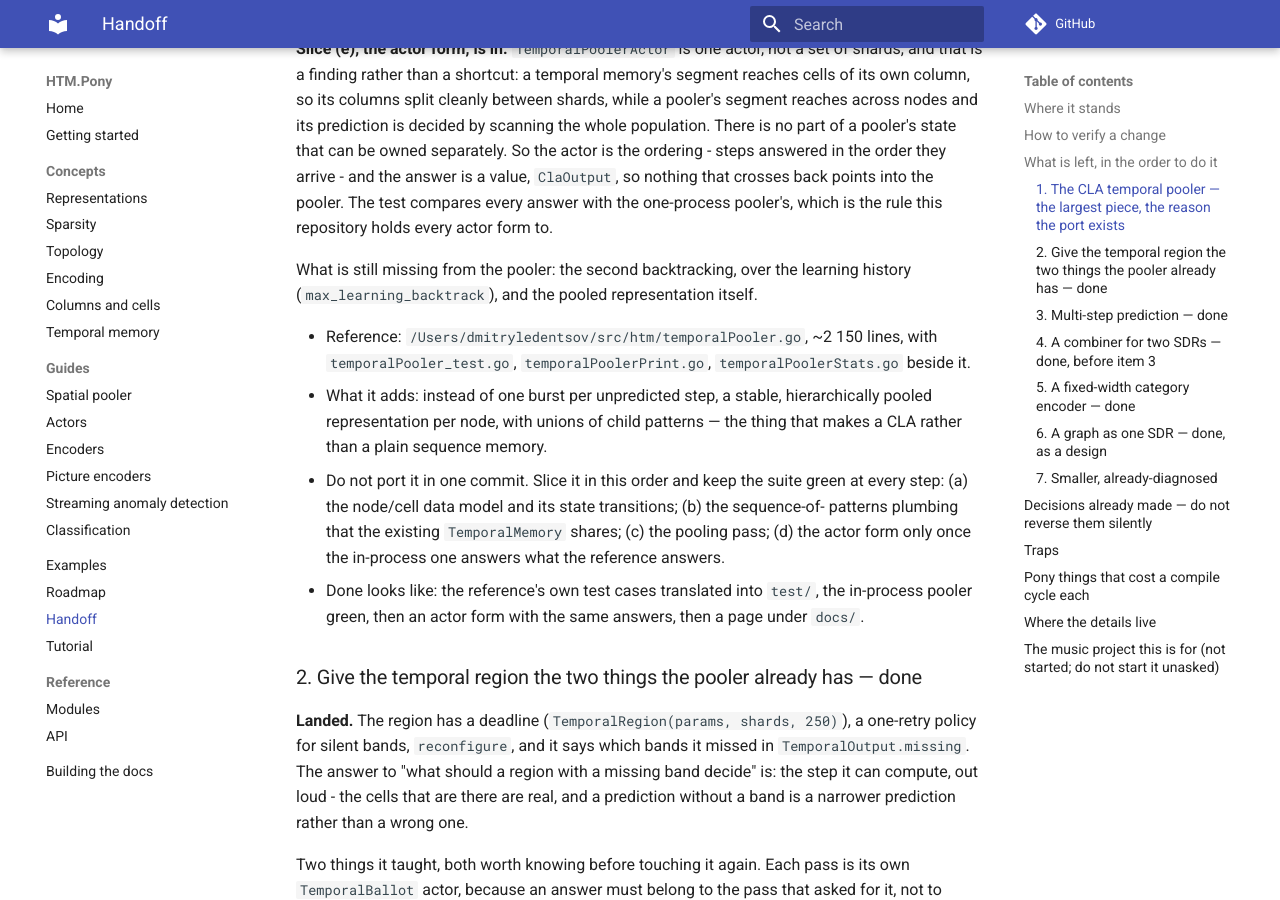
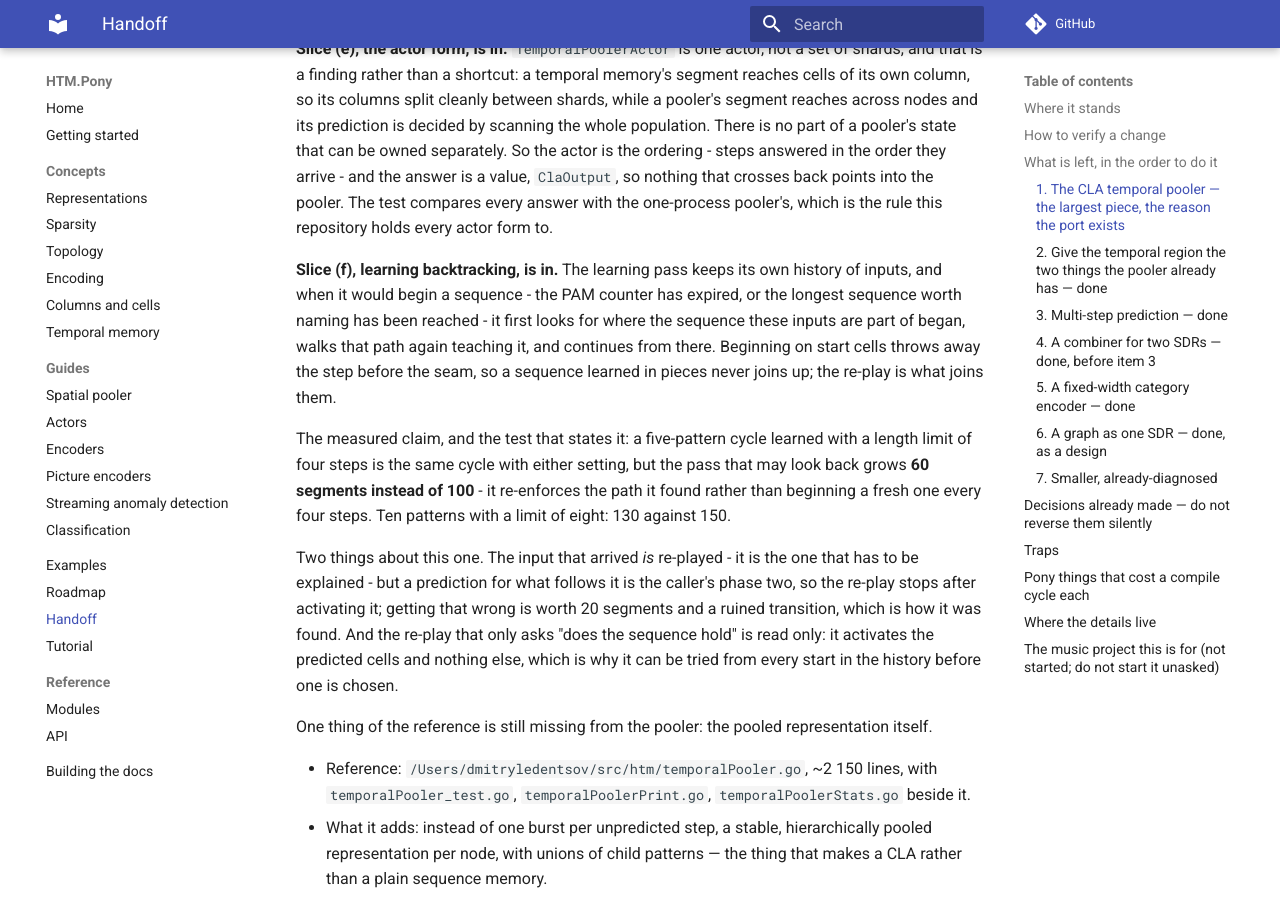
Before and after one commit to d-led/htm.pony, an MkDocs documentation site: the page built from docs/handoff.md, in a window 1280 px wide and 900 px high, scrolled down 3594 px. Built offline with MkDocs 1.6.1 and Material for MkDocs 9.7.7, drawn with Linux system fonts in a browser that asks for light colours; comment, search, counter and statistics services are not loaded; some of the changed text lies outside the part shown.

Commit message:
Let the learning pass look back for the beginning of a sequence
The learning pass now keeps its own history of inputs, and when it would begin a
sequence - the PAM counter has expired, or the longest sequence worth naming has
been reached - it first looks for where the sequence these inputs are part of
began, walks that path again teaching it, and continues from there. Beginning on
start cells throws away the step before the seam, so a sequence learned in pieces
never joins up; the re-play is what joins them.

The measured claim, and the test that states it: a five-pattern cycle learned as a
cycle with a length limit of four steps is the same cycle with either setting, but
the pass that may look back grows 60 segments instead of 100 - it re-enforces the
path it found rather than beginning a fresh one every four steps. Ten patterns
with a limit of eight: 130 against 150.

Two details were worth the finding. The input that arrived is re-played too - it
is the one that has to be explained - but what follows it is the caller's phase
two, so the re-play stops after activating it; leaving the current input out
instead is worth 20 segments and a ruined transition, which is how the mistake
was found. And a re-play that only asks whether the sequence holds is read only:
it activates the predicted cells and nothing else, which is what makes trying
every start in the history cheap.

The two histories are now named for their passes, _inference_inputs and
_learning_inputs, and the pooler's docstring says what is left: the pooled
representation itself.

```diff
--- a/docs/handoff.md
+++ b/docs/handoff.md
@@ -24,7 +24,7 @@ something the Go one does not. This library is MPL-2.0.
 | Temporal memory: cells, segments, prediction, bursts | done, in process and on actors |
 | Classification: `SDRClassifier`, `PredictionClassifier` | done |
 | Streaming anomaly score and its likelihood | done, in process and on actors (`AnomalyStream`) |
-| CLA temporal pooler | **in slices** - a step with and without pooling, inference backtracking, and the actor form; learning backtracking and the pooled representation are not in |
+| CLA temporal pooler | **in slices** - a step with and without pooling, inference and learning backtracking, and the actor form; the pooled representation is not in |
 | Graph as one SDR | done, as a design - `GraphEncoder`: a node is a category, an edge is two nodes and a direction, a graph is the union |
 
 Verification at that commit: **172 tests green**, 16 examples run, `mkdocs build --strict`
@@ -150,8 +150,30 @@ the order they arrive - and the answer is a value, `ClaOutput`, so nothing that
 crosses back points into the pooler. The test compares every answer with the
 one-process pooler's, which is the rule this repository holds every actor form to.
 
-What is still missing from the pooler: the second backtracking, over the learning
-history (`max_learning_backtrack`), and the pooled representation itself.
+**Slice (f), learning backtracking, is in.** The learning pass keeps its own
+history of inputs, and when it would begin a sequence - the PAM counter has
+expired, or the longest sequence worth naming has been reached - it first looks
+for where the sequence these inputs are part of began, walks that path again
+teaching it, and continues from there. Beginning on start cells throws away the
+step before the seam, so a sequence learned in pieces never joins up; the re-play
+is what joins them.
+
+The measured claim, and the test that states it: a five-pattern cycle learned
+with a length limit of four steps is the same cycle with either setting, but the
+pass that may look back grows **60 segments instead of 100** - it re-enforces the
+path it found rather than beginning a fresh one every four steps. Ten patterns
+with a limit of eight: 130 against 150.
+
+Two things about this one. The input that arrived *is* re-played - it is the one
+that has to be explained - but a prediction for what follows it is the caller's
+phase two, so the re-play stops after activating it; getting that wrong is worth
+20 segments and a ruined transition, which is how it was found. And the re-play
+that only asks "does the sequence hold" is read only: it activates the predicted
+cells and nothing else, which is why it can be tried from every start in the
+history before one is chosen.
+
+One thing of the reference is still missing from the pooler: the pooled
+representation itself.
 
 - Reference: `/Users/dmitryledentsov/src/htm/temporalPooler.go`, ~2 150 lines, with
   `temporalPooler_test.go`, `temporalPoolerPrint.go`, `temporalPoolerStats.go` beside it.
--- a/docs/roadmap.md
+++ b/docs/roadmap.md
@@ -30,7 +30,7 @@ pushing messages, with tests that fail when the two disagree.
 | Classification | done - SDR classifier and prediction classifier |
 | Streaming anomaly score and its likelihood | done, in process |
 | Anomaly detection joined to the actor pipeline | done - `AnomalyStream` joins the pooler and the region |
-| **CLA temporal pooler** | **in slices** - a step with and without pooling, inference backtracking, and the actor form, verified against the reference's own sequence test; learning backtracking and the pooled representation are not in |
+| **CLA temporal pooler** | **in slices** - a step with and without pooling, inference and learning backtracking, and the actor form, verified against the reference's own sequence test; the pooled representation is not in |
 | A graph as one SDR | done - a node is a category, an edge is two nodes and a direction, a graph is the union |
 | Grid cell encoder | done - a place becomes periodic receptive fields |
 | SimHash document encoder | done - a document becomes the positions its words vote for |
```
Also changed, not shown: docs/reference/modules.md (+9 -1 lines), 2 other files.
